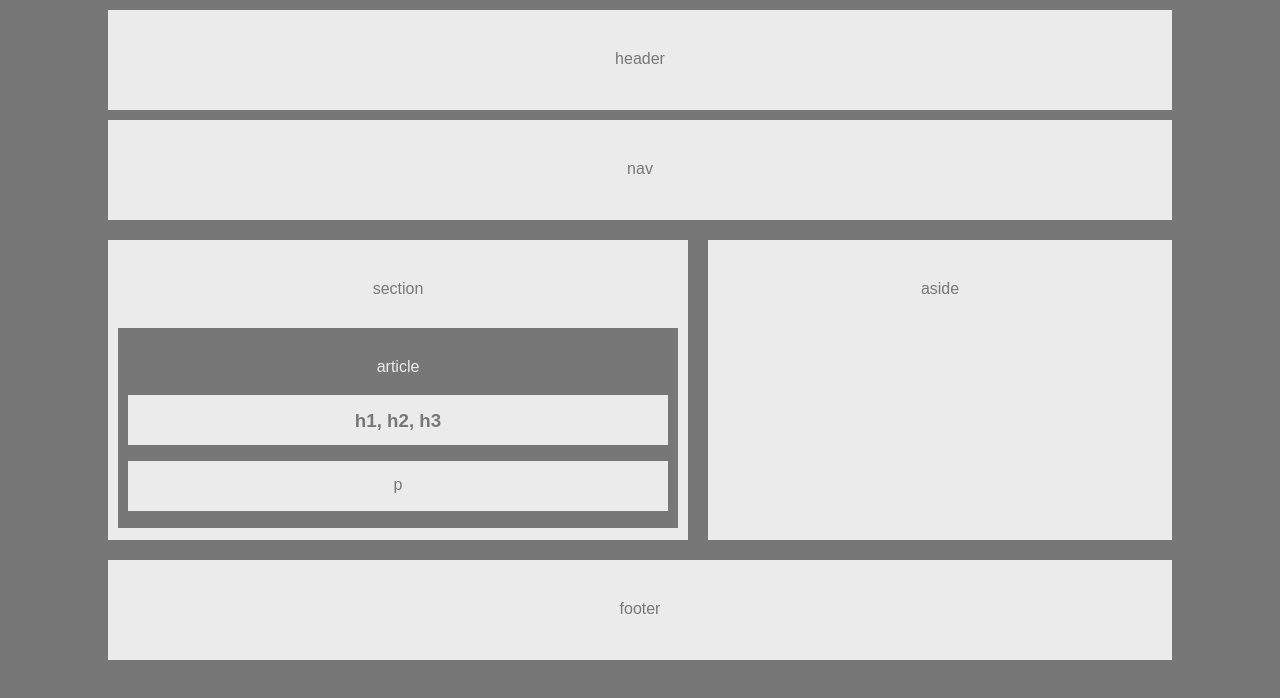
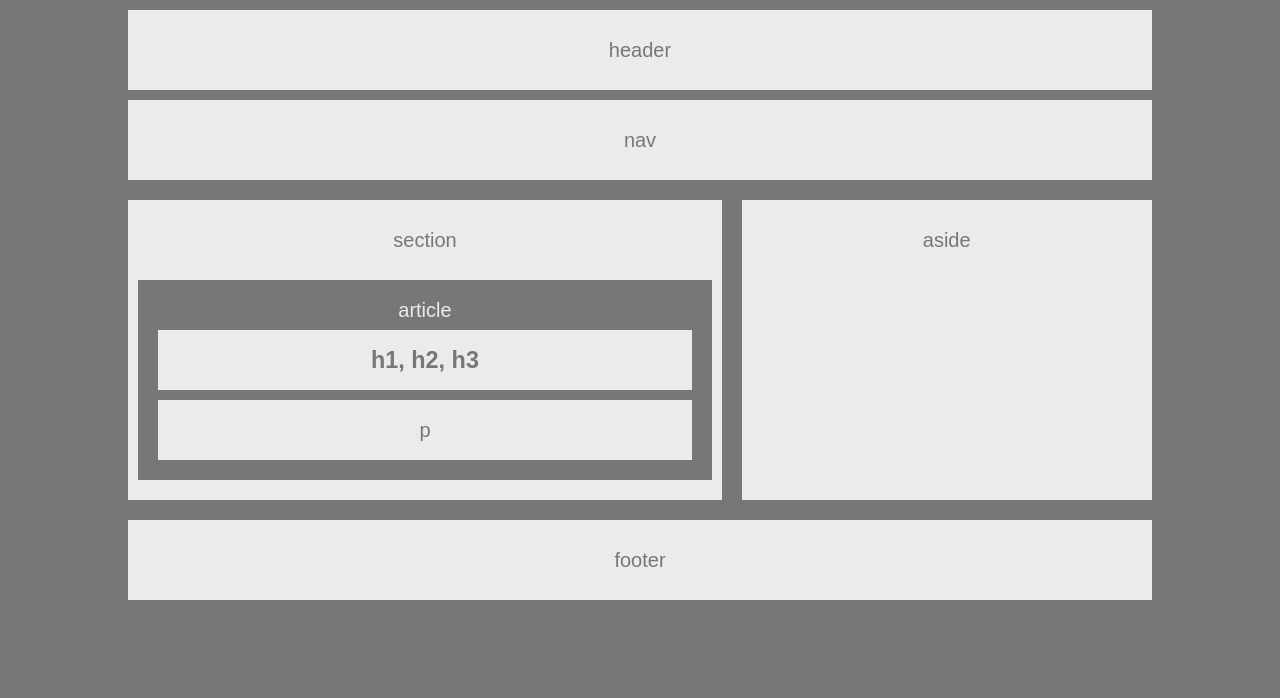
Before and after one commit to Xerxes80/HW-Wireframe, a plain HTML site: page index.html in a window 1280 px wide. Drawn offline with Linux system fonts and the light colour scheme.

Commit message:
HW-#1 HTML

```diff
--- a/index.html
+++ b/index.html
@@ -5,35 +5,26 @@
     <title>Assignment#1-Building a Wireframe</title>
      <link rel="stylesheet" type="text/css" href="Style.css">
 </head>
-<body id="mainBody">
-    <div id="frame">
-        <header class="content">
-            <div class="text">header</div>
+<body >
+    <header>
+        header
     </header>
-        <nav class="content">
-            <div class="text">nav</div>
+    <nav>
+        nav
     </nav>
-        <div id="main">
-            <section id="section">
-                <div class="text">section
-                    <article id="article">
-                        <div id="article-text">article
-                            <div class="article-content"><h1 class="article-content-text">h1, h2, h3</h1></div>
-                            <div class="article-content"><p class="article-content-text" >p</p></div>
-                        </div>
+        <section >
+            section
+            <article>
+                article
+                <h1>h1, h2, h3</h1>
+                <p>p</p>
             </article>
-                </div>
         </section>
-            <aside id="aside">
-                <div id="aside-content">aside</div>
+        <aside >
+            aside
         </aside>
-        </div>
-        <div>
-        <footer class="content">
-            <div class="text">footer</div>
+    <footer>
+        footer
     </footer>
-        </div>
-    </div>
 </body>
-
 </html>
--- a/style.css
+++ b/style.css
@@ -1,70 +1,71 @@
 
-#mainBody{
+*{
+    box-sizing: border-box;
+    font-family: sans-serif;
+    text-align: center;
+    font-weight: normal;
+    color: #777;
+}
+body{
+    font-size: 20px;
+    line-height: 20px;
     background-color: #777;
-    font-family: sans-serif;
+    width: 80%;
+    margin: 0 auto;
 }
-#frame{
-    margin-right: 100px;
-    margin-left: 100px;
+header{
+    background-color:#ebebeb;
+    padding: 30px;
+    margin: 10px auto;
 }
-.content{
+nav{
     background-color:#ebebeb;
-    width: auto;
-    height: 100px;
-    margin-top: 10px;
-    margin-bottom: 10px;
-}
-.text{
-    font-weight: 300;
-    padding-top: 40px;
-    color:#777;
-    text-align: center;
-}
-#article-text{
-    font-weight: 300;
-    padding-top: 30px;
-    color: #ebebeb;
-    text-align: center;
-}
-#main{
-    margin-top: 20px;
-    margin-bottom: 20px;
+    padding: 30px;
+    margin: 10px auto;
 }
 
-#section{
+section{
+    position: relative;
+    background-color:#ebebeb;
+    height: 300px;
+    padding-top: 30px;
+    margin: 10px 10px 20px 0px;
+    float: left;
+    overflow: auto;
+    width: 58%;
+}
+article{
+    background-color:#777;
+    margin:30px 10px 10px;
+    padding: 20px 10px 10px;
+    color: #ebebeb;
+}
+h1{
+    background-color:#ebebeb;
+    margin: 10px;
+    padding: 20px;
+    font-weight: bold;
+}
+p{
+    background-color:#ebebeb;
+    padding: 20px;
+    margin: 10px;
+}
+aside{
+    position: relative;
+    padding-top: 30px;
+    overflow: auto;
+    height: 300px;
+    margin:10px 0 20px 10px;
+    display: inline-block;
+    width:40%;
     background-color:#ebebeb;
     float: left;
-    height: 300px;
-    width: 580px;
 }
-#article{
-    background-color:#777;
-    height: 200px;
-    margin-left: 10px;
-    margin-right: 10px;
-    margin-top: 30px;
+footer{
+
+    background-color:#ebebeb;
+    padding: 30px;
+    margin:10px auto;
+    clear: both;
 }
-.article-content{
-    background-color: #ebebeb ;
-    width: auto;
-    height: 50px;
-    margin-left: 10px;
-    margin-right: 10px;
-    color: #777;
-    text-align:center;
-}
-#aside{
-    background-color:#ebebeb;
-    height: 300px;
-    width: auto;
-    margin-left: 600px;
-}
-#aside-content{
-    font-weight: 300;
-    padding-top: 40px;
-    color: #777;
-    text-align: center;
-}
-.article-content-text{
-    padding-top: 15px;
-}
```
Also changed, not shown: 1 other file. Lines whose indentation alone changed are shown as unchanged.
